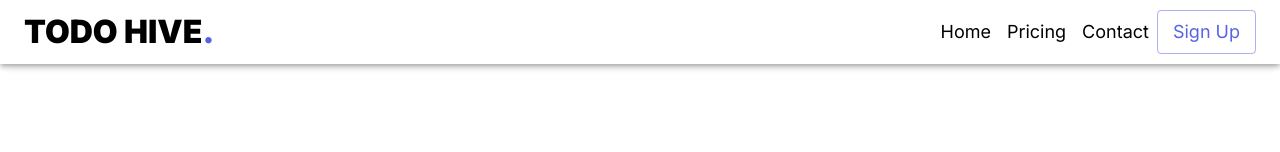
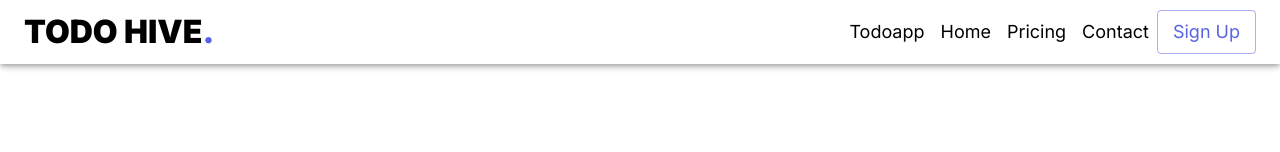
Before and after one commit to Salf1-Sabit/Todo-App-II, a React (Create React App) app: page / in a window 1280 px wide. Shown: the top 152 px of the page. Built offline with nearby package versions, Linux system fonts and the light colour scheme.

Commit message:
updated routing for /todoapp - TodoApp

```diff
--- a/src/App.jsx
+++ b/src/App.jsx
@@ -25,7 +25,7 @@ function App() {
         <Routes>
           <Route path="/" element={<Home />} />
           <Route path="/home" element={<Home />} />
-          <Route path="/app" element={<TodoApp />} />
+          <Route path="/todoapp" element={<TodoApp />} />
           <Route path="/pricing" element={<Pricing />} />
           <Route path="/login" element={<Login />} />
           <Route path="/register" element={<Registration />} />
--- a/src/components/Nav/Nav.jsx
+++ b/src/components/Nav/Nav.jsx
@@ -23,7 +23,7 @@ import Button from "@mui/material/Button";
 import BrandName from "../brand-name/BrandName";
 
 const drawerWidth = 240;
-const navItems = ["home", "pricing", "contact"];
+const navItems = ["todoapp", "home", "pricing", "contact"];
 
 function DrawerAppBar(props) {
   const { window } = props;
```
